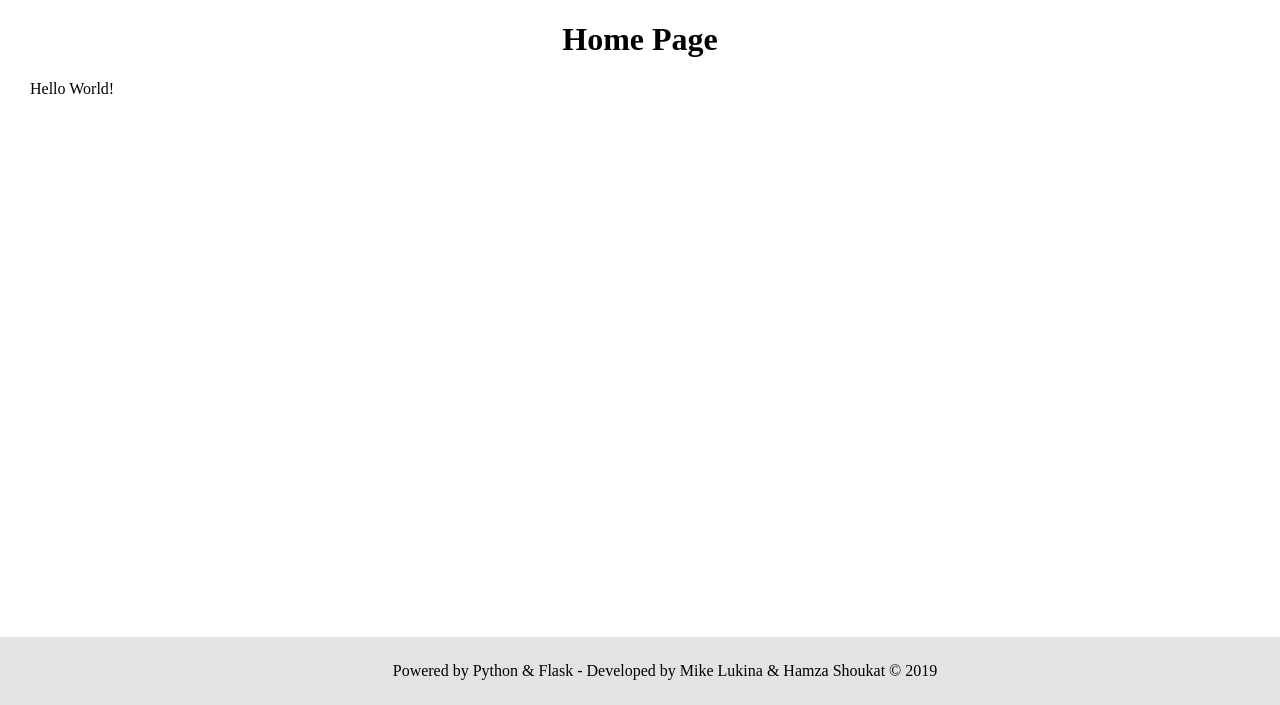
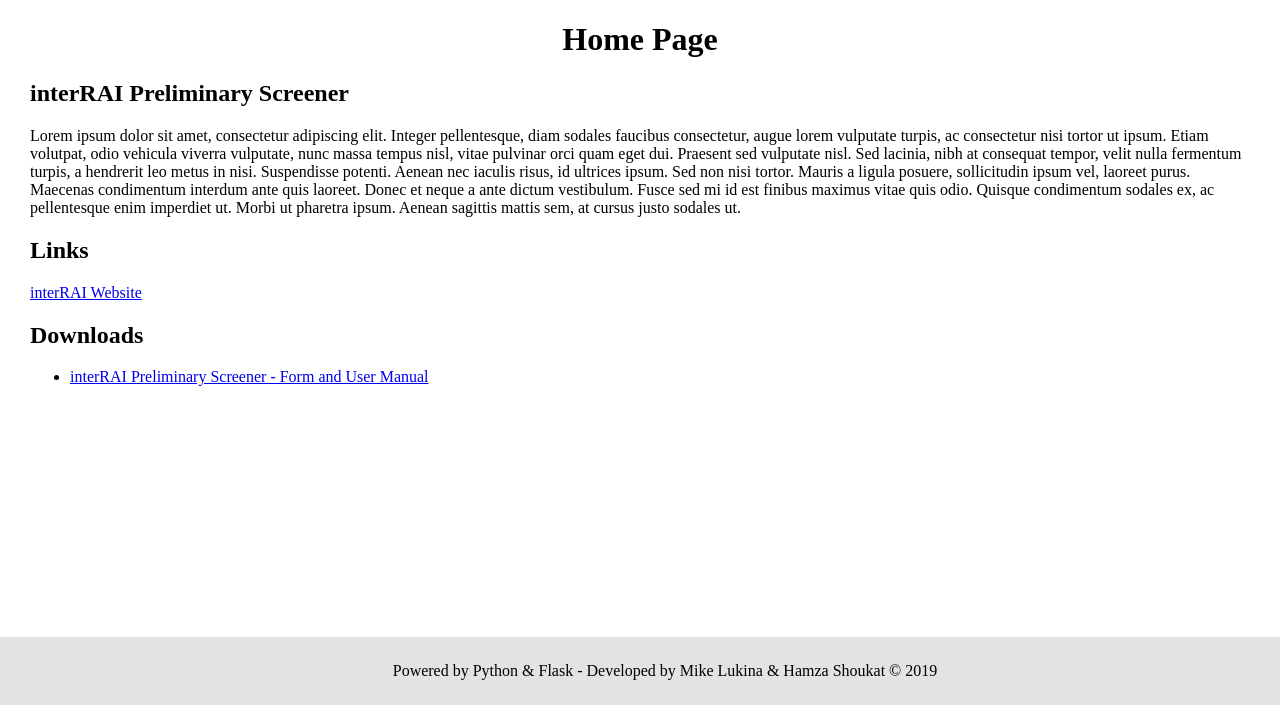
Before and after one commit to hshoukat97/Hamza-Shoukat, a Flask app: page /team4 in a window 1280 px wide. Shown: the part 95-800 px from the top of the page. Run offline with Flask 2, Linux system fonts and the light colour scheme.

Commit message:
Updated index.html and added a download folder with some content

```diff
--- a/templates/index.html
+++ b/templates/index.html
@@ -4,9 +4,17 @@
 <div>
   <h1 class=top-header>Home Page</h1>
   <div class="main-content">
+    <h2>interRAI Preliminary Screener</h2>
+    <p>Lorem ipsum dolor sit amet, consectetur adipiscing elit. Integer pellentesque, diam sodales faucibus consectetur, augue lorem vulputate turpis, ac consectetur nisi tortor ut ipsum. Etiam volutpat, odio vehicula viverra vulputate, nunc massa tempus nisl, vitae pulvinar orci quam eget dui. Praesent sed vulputate nisl. Sed lacinia, nibh at consequat tempor, velit nulla fermentum turpis, a hendrerit leo metus in nisi. Suspendisse potenti. Aenean nec iaculis risus, id ultrices ipsum. Sed non nisi tortor. Mauris a ligula posuere, sollicitudin ipsum vel, laoreet purus. Maecenas condimentum interdum ante quis laoreet. Donec et neque a ante dictum vestibulum. Fusce sed mi id est finibus maximus vitae quis odio. Quisque condimentum sodales ex, ac pellentesque enim imperdiet ut. Morbi ut pharetra ipsum. Aenean sagittis mattis sem, at cursus justo sodales ut.</p>
+    <h2>Links</h2>
     <p>
-      Hello World!
+      <a href="http://www.interrai.org/" target="_blank">interRAI Website</a>
     </p>
+    <h2>Downloads</h2>
+    <ul>
+      <li><a href="/downloads/interRAI Preliminary Screener - Form and User Manual.pdf"
+        download="">interRAI Preliminary Screener - Form and User Manual</a></li>
+    </ul>
   </div>
 </div>
 
```
Also changed, not shown: 1 other file.
